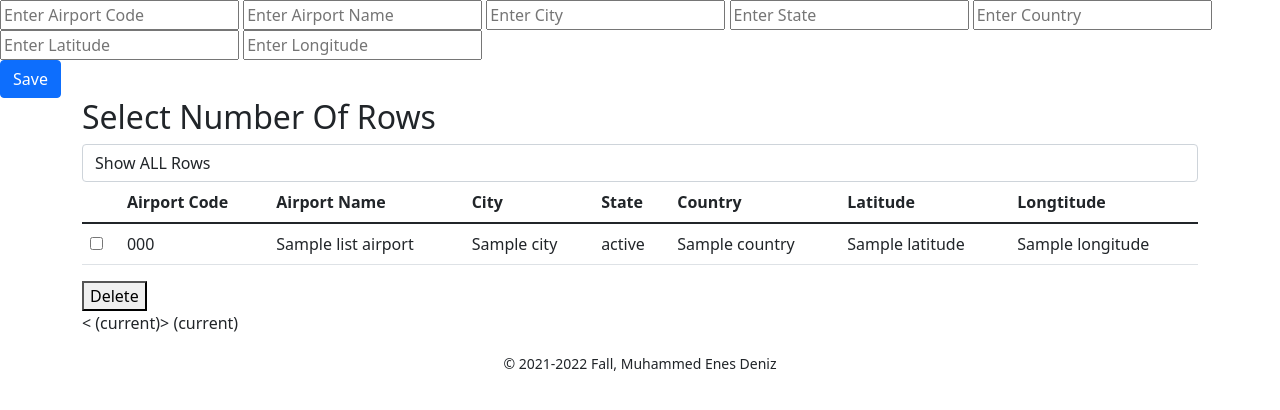
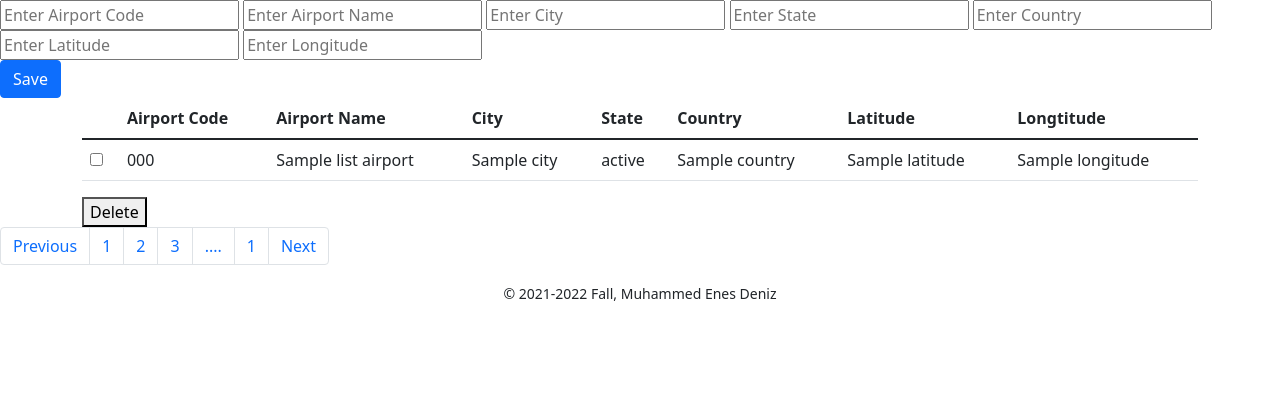
Before and after one commit to MEnesDeniz/Database-Systems, a Flask app: template templates/airports_page.html in a window 1280 px wide. Shown: the part 100-510 px from the top of the page. Run offline with Flask 2, Linux system fonts and the light colour scheme; the template is opened without the code that fills it: most values are stand-ins (such as "Sample title", 1, 10 or a date in 2020); some libraries are stand-ins or nearby versions.

Commit message:
Pagination and DB changes

```diff
--- a/progress/MEnesdeniz.txt
+++ b/progress/MEnesdeniz.txt
@@ -22,3 +22,5 @@ dealing with it thus I could not have time to update the style according to what
 19.12.2021 Update had been initiated for the respective tables.
 
 27.12.2021 Authentication system had been upgraded, session had been added and some minor changes had been done to the table.
+
+03.01.2022 I have made pagination and some updates in the database, I will finalize my project
--- a/templates/airports_page.html
+++ b/templates/airports_page.html
@@ -25,24 +25,8 @@
 </form>
 
 <div class="container">
-  <h2>Select Number Of Rows</h2>
-  <div class="form-group">
-    <!--		Show Numbers Of Rows 		-->
-    <select class="form-control" name="state" id="maxRows">
-      <option value="5000">Show ALL Rows</option>
-      <option value="5">5</option>
-      <option value="10">10</option>
-      <option value="15">15</option>
-      <option value="20">20</option>
-      <option value="50">50</option>
-      <option value="70">70</option>
-      <option value="100">100</option>
-    </select>
-
-  </div>
-
   <form action="" method="post" name="airport_x">
-    <table class="table">
+    <table class="ui celled table" style="width:100%">
       <thead>
         <tr>
           <th scope="col"></th>
@@ -80,25 +64,25 @@
       </div>
     </div>
   </form>
-
-  <!--		Start Pagination -->
-  <div class='pagination-container'>
-    <nav>
-      <ul class="pagination">
-
-        <li data-page="prev">
-          <span>
-            < <span class="sr-only">(current)
-          </span></span>
-        </li>
-        <!--	Here the JS Function Will Add the Rows -->
-        <li data-page="next" id="prev">
-          <span> > <span class="sr-only">(current)</span></span>
-        </li>
-      </ul>
-    </nav>
-  </div>
 </div>
 
 
+<nav aria-label="Page navigation example">
+  <ul class="pagination">
+    <li class="page-item"><a class="page-link" href="#">Previous</a></li>
+    <li class="page-item"><a class="page-link"
+        href="{{ url_for('airports.airports_page', current_page = current_page) }}">{{current_page}}</a></li>
+    <li class="page-item"><a class="page-link"
+        href="{{ url_for('airports.airports_page', current_page = current_page+1) }}">{{current_page+1}}</a></li>
+    <li class="page-item"><a class="page-link"
+        href="{{ url_for('airports.airports_page', current_page = current_page+2) }}">{{current_page+2}}</a></li>
+    <li class="page-item"><a class="page-link">....</a></li>
+    <li class="page-item"><a class="page-link"
+        href="{{ url_for('airports.airports_page', current_page = total_page) }}">{{total_page}}</a></li>
+    <li class="page-item"><a class="page-link" href="#">Next</a></li>
+  </ul>
+</nav>
+
+
+
 {%endblock subject%}
--- a/views/flights.py
+++ b/views/flights.py
@@ -12,7 +12,7 @@ def flights_page():
     connection = db.connect(os.getenv("DATABASE_URL"))
     cur = connection.cursor()
     if request.method == "GET":
-        cur.execute("SELECT * FROM flights")
+        cur.execute("SELECT  * FROM flights ORDER BY DATE LIMIT 100")
         list_flights = cur.fetchall()
         cur.close()
         return render_template("flights_page.html", list_flights=list_flights)
```
Also changed, not shown: templates/airlines_page.html (+7 -4 lines), templates/flights_page.html (+21 -22 lines), views/airports.py (+19 -5 lines).
